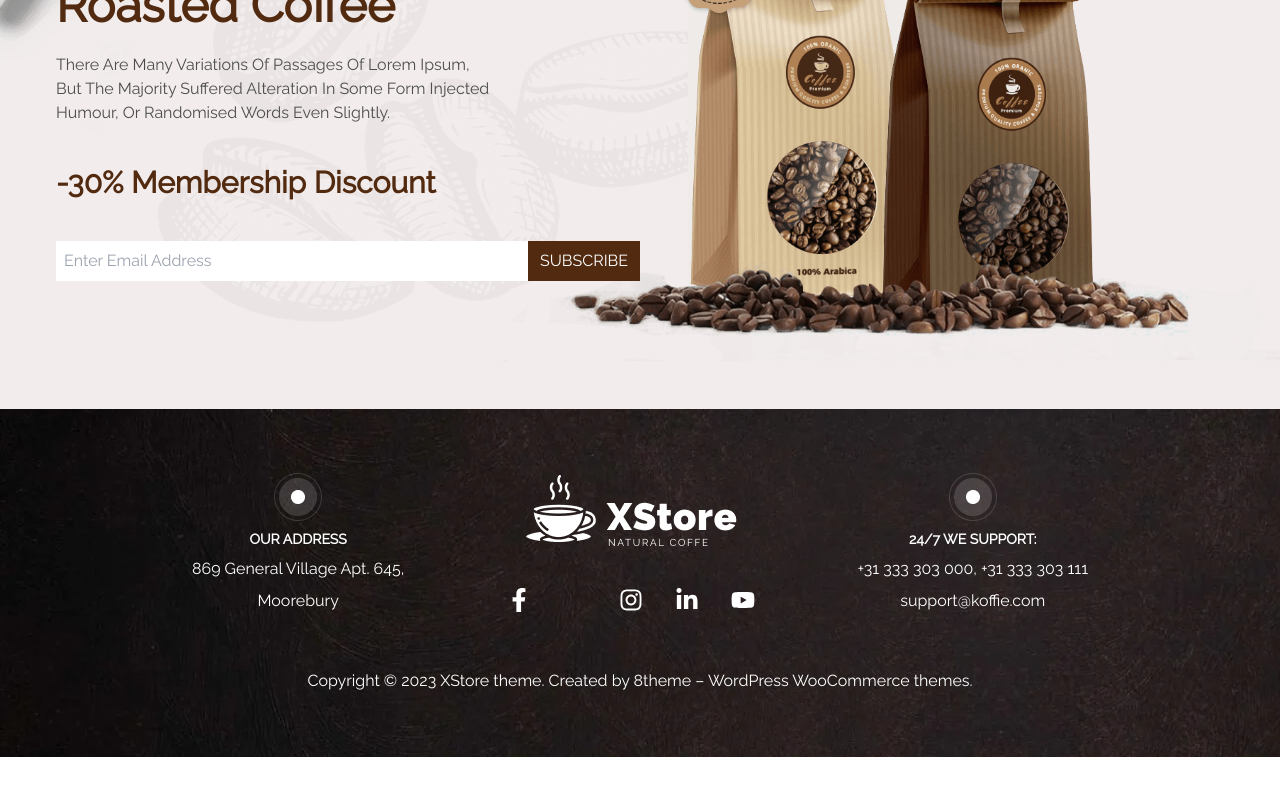
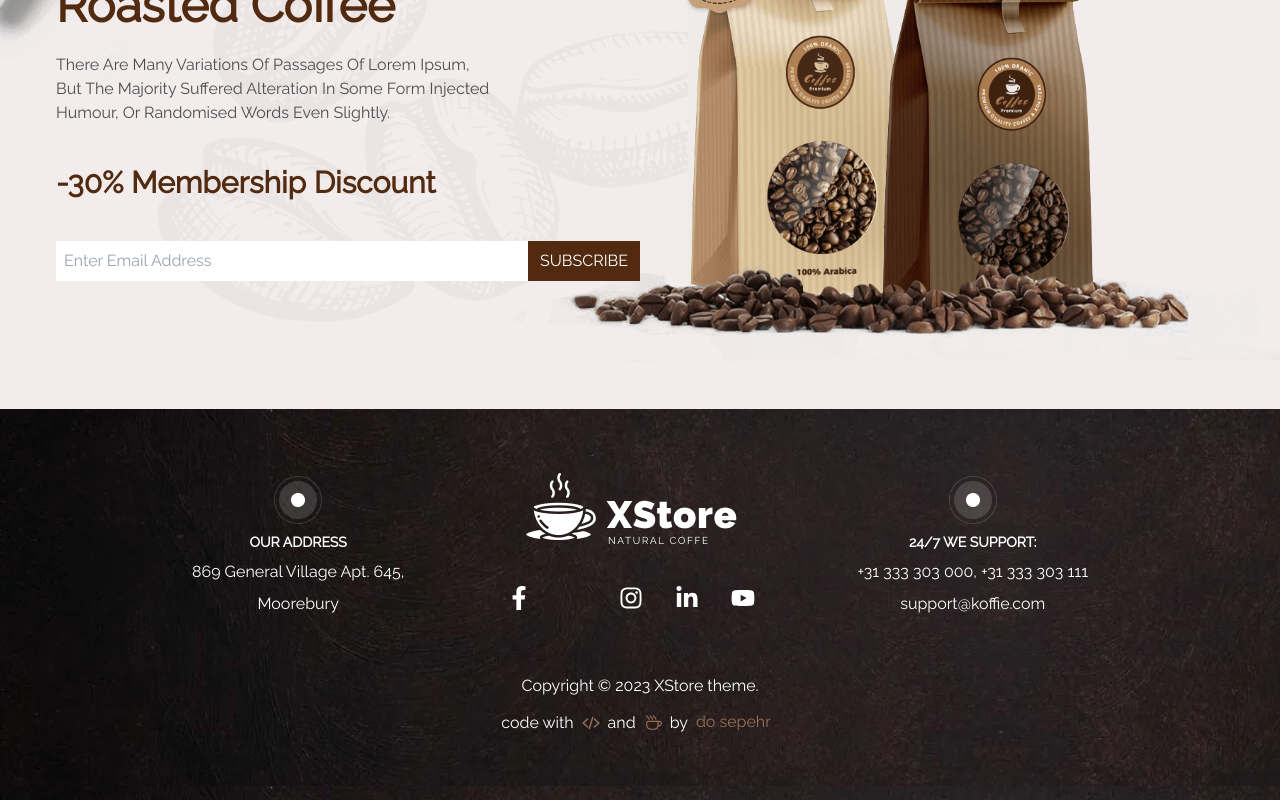
Before and after one commit to dosepehr/Natural-coffee, a React (Vite) app: page / in a window 1280 px wide. Shown: the part 3312-4112 px from the top of the page. Before the commit the page ends 4069 px from the top, so only its background shows below. Built offline with nearby package versions, Linux system fonts and the light colour scheme; some icons are missing.

Commit message:
edit copyright text

```diff
--- a/src/Components/common/ChooseUs.tsx
+++ b/src/Components/common/ChooseUs.tsx
@@ -5,7 +5,7 @@ const ChooseUs = () => {
     <div className="bg-[url('/images/Background.png')] selection:bg-black">
       <div className="bg-[url('/images/Bean-Image.png')] bg-auto bg-center bg-no-repeat py-40 text-center text-white">
         <Title mainTitle="Why Choose Us" secondTitle="XStore Сoffee Demo" />
-        <p className="mx-auto max-w-4xl text-tertiaryGray">
+        <p className="mx-auto max-w-4xl text-tertiaryGray px-5">
           There are many variations of passages of Lorem Ipsum available, but
           the majority have suffered alteration, by injected humour, or
           randomised words which don’t look even slightly believable If you are
--- a/src/Components/common/Footer.tsx
+++ b/src/Components/common/Footer.tsx
@@ -5,6 +5,8 @@ import {
   FaYoutube,
 } from "react-icons/fa";
 import { FaXTwitter } from "react-icons/fa6";
+import { IoCodeSlash } from "react-icons/io5";
+import { VscCoffee } from "react-icons/vsc";
 const Footer = () => {
   return (
     <div className="bg-[url('/images/bg-footer.png')] px-5 py-16  selection:bg-black">
@@ -18,11 +20,21 @@ const Footer = () => {
         <div>
           <img src="/images/footer-logo.png" alt="" className="mx-auto" />
           <div className="mt-10 flex space-x-8 text-2xl text-white">
-            <FaFacebookF />
-            <FaXTwitter />
-            <FaInstagram />
-            <FaLinkedinIn />
-            <FaYoutube />
+            <p className="cursor-pointer text-white transition-all duration-300 hover:text-secondaryBrown">
+              <FaFacebookF />
+            </p>
+            <p className="cursor-pointer text-white transition-all duration-300 hover:text-secondaryBrown">
+              <FaXTwitter />
+            </p>
+            <p className="cursor-pointer text-white transition-all duration-300 hover:text-secondaryBrown">
+              <FaInstagram />
+            </p>
+            <p className="cursor-pointer text-white transition-all duration-300 hover:text-secondaryBrown">
+              <FaLinkedinIn />
+            </p>
+            <p className="cursor-pointer text-white transition-all duration-300 hover:text-secondaryBrown">
+              <FaYoutube />
+            </p>
           </div>
         </div>
         <div className="flex flex-col items-center justify-center space-y-2 text-white">
@@ -32,10 +44,24 @@ const Footer = () => {
           <p>support@koffie.com</p>
         </div>
       </div>
-      <div className="mt-14 flex items-center justify-center">
-        <p className="text-white">
-          Copyright © 2023 XStore theme. Created by 8theme – WordPress
-          WooCommerce themes.
+      <div className="mt-14 flex flex-col items-center justify-center">
+        <p className="text-white">Copyright © 2023 XStore theme.</p>
+        <p className="mt-3 flex items-center text-white">
+          code with
+          <p className="mx-2 text-lg text-secondaryBrown">
+            <IoCodeSlash />
+          </p>
+          and
+          <p className="mx-2 text-lg text-secondaryBrown">
+            <VscCoffee />
+          </p>
+          by
+          <a
+            href="https://github.com/dosepehr"
+            className="mx-2 text-secondaryBrown transition-all duration-300 after:block after:h-[2px] after:w-0 after:bg-secondaryBrown after:duration-300 after:content-[''] hover:text-white hover:after:w-full"
+          >
+            do sepehr
+          </a>
         </p>
       </div>
     </div>
```
